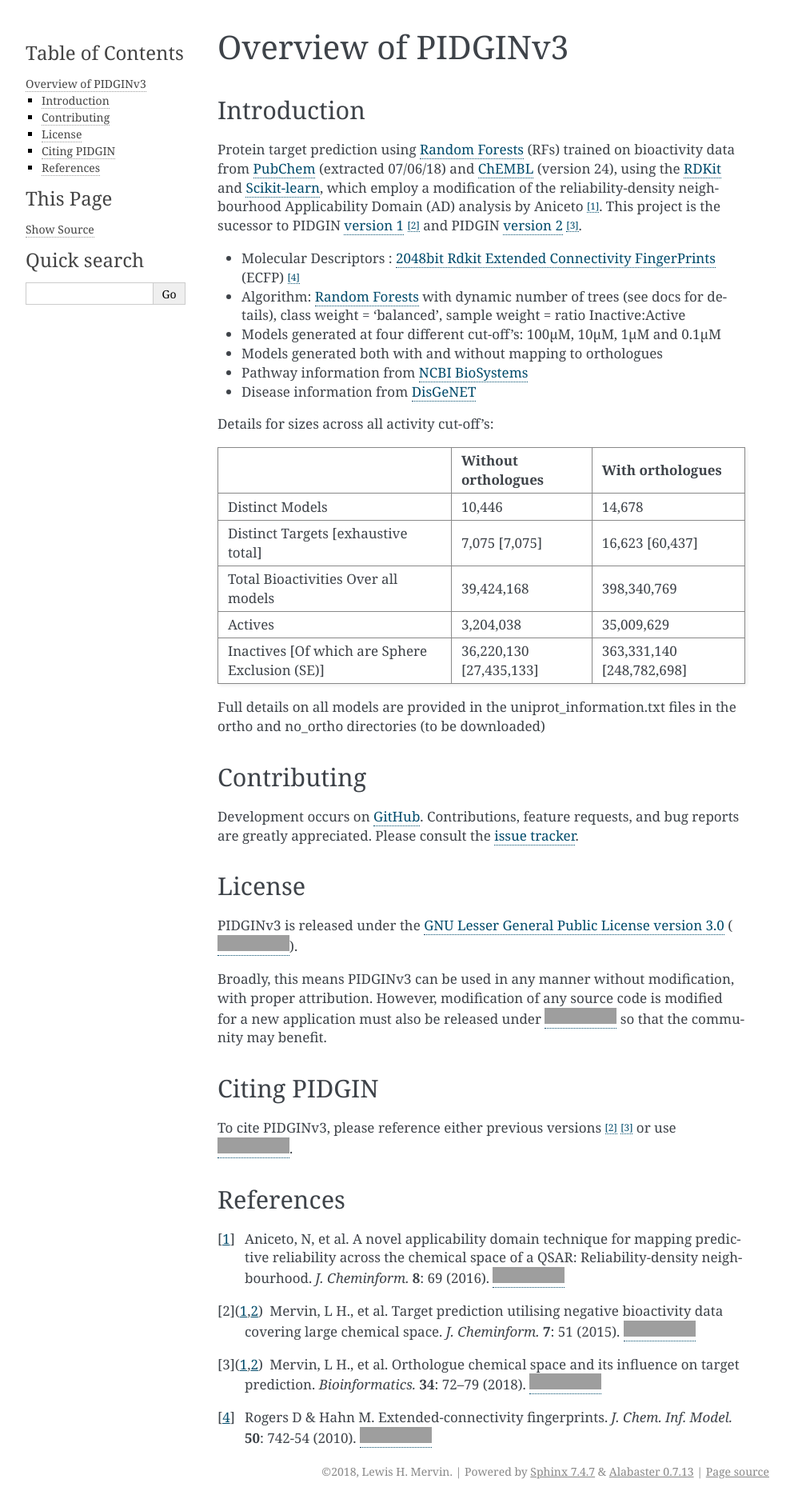
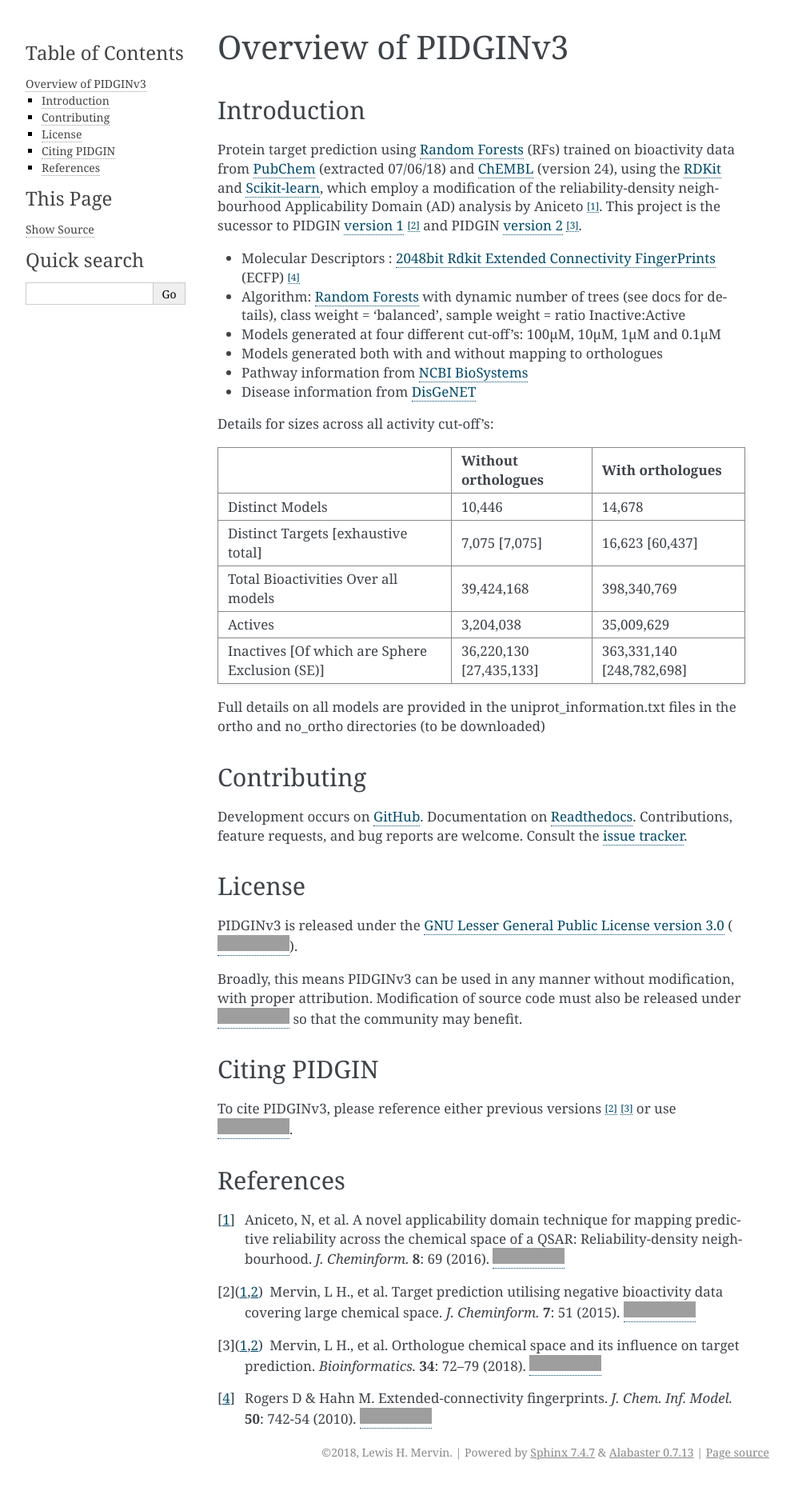
Before and after one commit to lhm30/PIDGINv3, a Sphinx documentation site: the page built from docs/overview.rst, in a window 1280 px wide. Shown: the whole page at 80% size, without its empty margins (148-1141 px from the left). Built offline with Sphinx 7.4.7, drawn with Linux system fonts in a browser that asks for light colours; after the commit the page ends 1855 px from its top, so only the background shows below that; grey boxes are pictures that could not be loaded.

Commit message:
Update overview.rst

```diff
--- a/docs/overview.rst
+++ b/docs/overview.rst
@@ -36,17 +36,17 @@
 ------------
 
 Development occurs on GitHub_.
-Contributions, feature requests, and bug reports are greatly appreciated.
-Please consult the `issue tracker`_.
+Documentation on Readthedocs_.
+Contributions, feature requests, and bug reports are welcome.
+Consult the `issue tracker`_.
 
 License
 -------
 PIDGINv3 is released under the |license_long| (|license|).
 
 Broadly, this means PIDGINv3 can be used in any manner without modification,
-with proper attribution. However, modification of any source code is modified for
-a new application must also be released under |license| so that
-the community may benefit.
+with proper attribution. Modification of source code must also be released
+under |license| so that the community may benefit.
 
 Citing PIDGIN
 -------------
```
